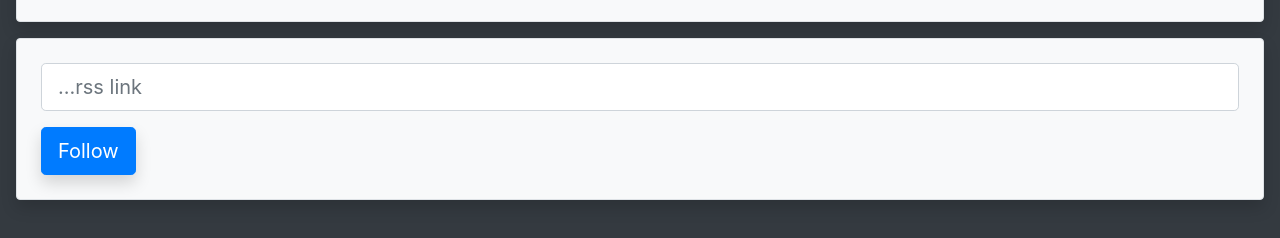
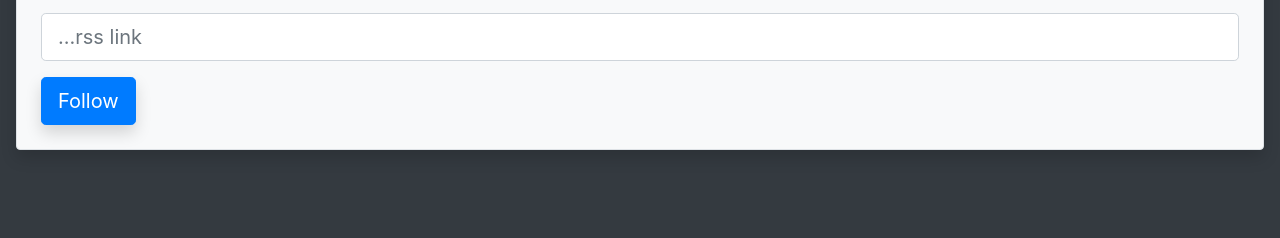
Before and after one commit to mbalyura/frontend-project-lvl3, a website built with webpack: page src/index.html in a window 1280 px wide. Shown: the part 82-320 px from the top of the page. Built offline with nearby package versions, Linux system fonts and the light colour scheme; what melanke-watchjs would draw is missing.

Commit message:
layout update

```diff
--- a/src/index.html
+++ b/src/index.html
@@ -9,12 +9,14 @@
 </head>
 <body class="bg-dark">
 
-  <div class="header m-3 p-4 bg-light rounded shadow border">
+  <div class="input m-3 p-4 bg-light rounded shadow border">
+
+    <div class="header">
       <h2 class="title d-inline"></h1>
       <button type="button" class="language-button btn btn-secondary float-right d-inline"></button>
     </div>
 
-  <form class="rss-form m-3 p-4 bg-light rounded shadow border">
+    <form class="rss-form mt-3">
       <input type="text" name="url" placeholder="" class="url-input form-control form-control-lg">
         <div class="row mt-3">
           <div class="col-md-4">
@@ -26,6 +28,8 @@
         </div>
     </form>
 
+  </div>
+
   <div class="output invisible m-3 p-4 bg-light rounded shadow border">
   </div>
 
```
Lines whose indentation alone changed are shown as unchanged.
